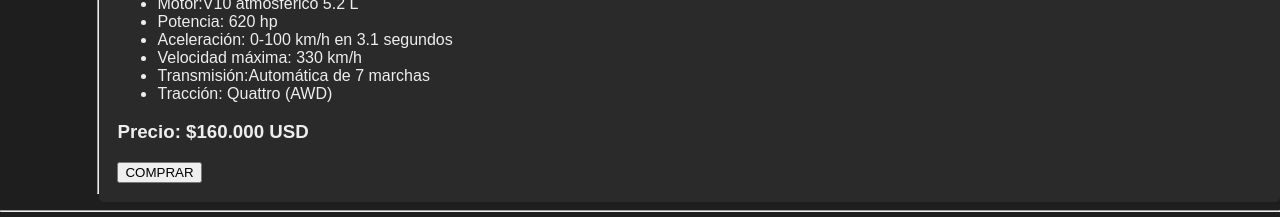
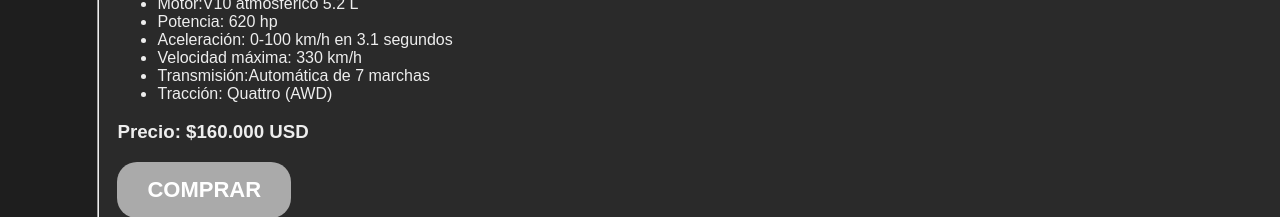
Before and after one commit to BenjaminContrerasFe/Proyecto-Grupo-Widi, a plain HTML site: page html/Autos/Audi-R8.html in a window 1280 px wide. Shown: the part 554-771 px from the top of the page. Drawn offline with Linux system fonts and the light colour scheme.

Commit message:
Arreglando botones en los html de autos

```diff
--- a/html/Autos/Audi-R8.html
+++ b/html/Autos/Audi-R8.html
@@ -52,9 +52,9 @@
                     </div>
 
                 <div class="comprar">
-                   <button class="boton-comprar">COMPRAR</button>
-                 </div>
-          </div>
+                    <button class="boton-comparar">COMPRAR</button>
+                </div>
+            </div>
          </div>
                 <hr>
                 <div class="galleria">
```
Also changed, not shown: html/Autos/supra.html (+2 -2 lines).
